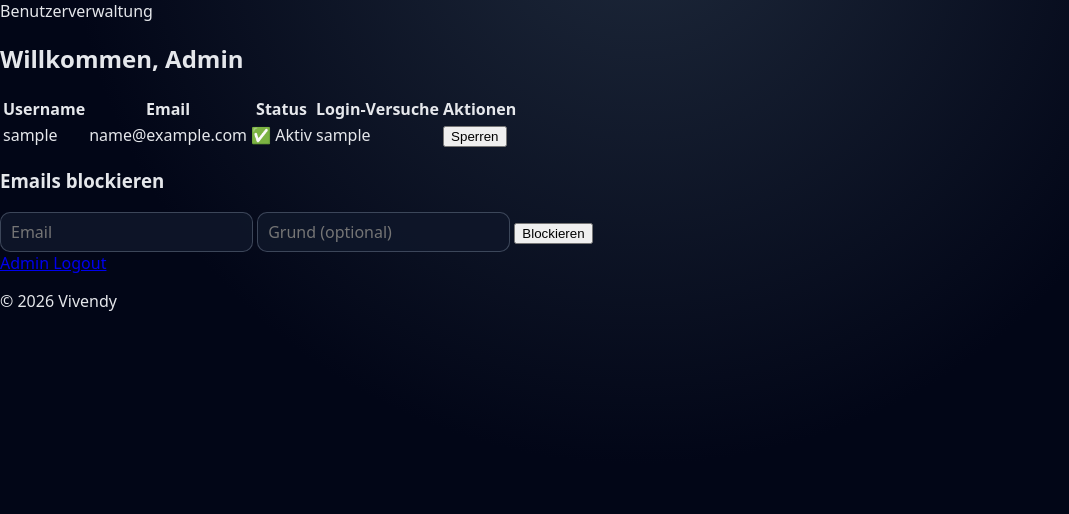
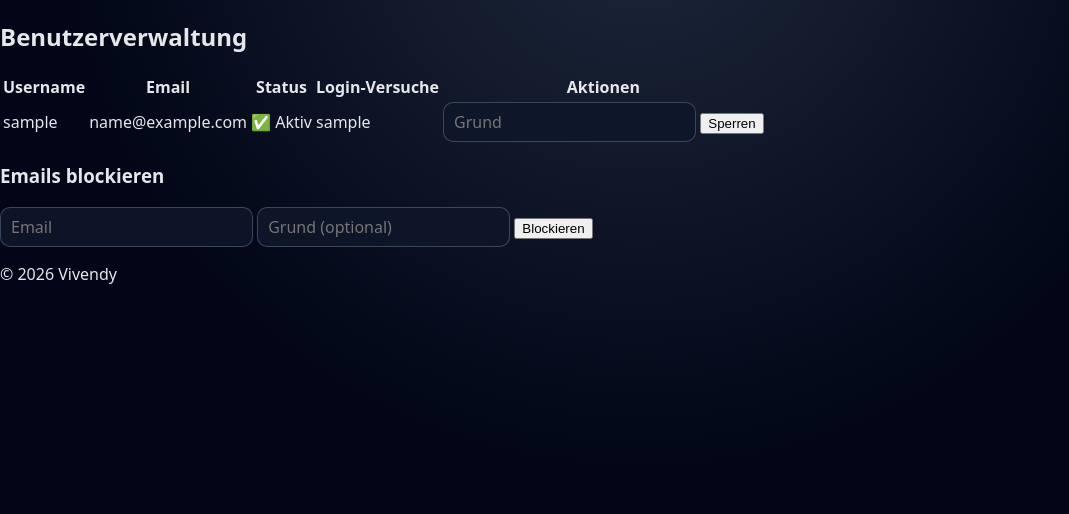
Before and after one commit to luki2005/vivendy, a Flask app: template templates/admin_users.html in a window 1280 px wide. Shown: the part 108-622 px from the top of the page, without its empty margins (0-1069 px from the left). Run offline with Flask 3, Linux system fonts and the light colour scheme; the template is opened without the code that fills it: most values are stand-ins (such as "Sample title", 1, 10 or a date in 2020).

Commit message:
Update admin_users.html

```diff
--- a/templates/admin_users.html
+++ b/templates/admin_users.html
@@ -1,12 +1,10 @@
 {% extends "base.html" %}
 
 {% block title %}Admin Panel{% endblock %}
-{% block header %}Benutzerverwaltung{% endblock %}
+{% block header %}<h2>Benutzerverwaltung</h2>{% endblock %}
 
 {% block content %}
-<h2>Willkommen, Admin</h2>
-
-<table>
+<table class="user-table">
     <thead>
         <tr>
             <th>Username</th>
@@ -31,19 +29,16 @@
             <td>{{ user.login_attempts or 0 }}</td>
             <td>
                 {% if not user.banned %}
-                <!-- Ban Button -->
                 <form action="{{ url_for('ban_user', user_id=user._id) }}" method="post" style="display:inline;">
+                    <input type="text" name="reason" placeholder="Grund" required>
                     <button type="submit">Sperren</button>
                 </form>
                 {% else %}
-                <!-- Unban Button -->
                 <form action="{{ url_for('unban_user', user_id=user._id) }}" method="post" style="display:inline;">
                     <button type="submit">Freischalten</button>
                 </form>
-
-                <!-- Trigger Reset Passwort (nur Flag setzen, Benutzer setzt selbst) -->
                 <form action="{{ url_for('trigger_user_reset', user_id=user._id) }}" method="post" style="display:inline;">
-                    <button type="submit">Passwort zurücksetzen</button>
+                    <button type="submit">Reset Passwort</button>
                 </form>
                 {% endif %}
             </td>
@@ -53,11 +48,9 @@
 </table>
 
 <h3>Emails blockieren</h3>
-<form action="{{ url_for('block_email') }}" method="post">
+<form action="{{ url_for('block_email') }}" method="post" class="form-inline">
     <input type="email" name="email" placeholder="Email" required>
     <input type="text" name="reason" placeholder="Grund (optional)">
     <button type="submit">Blockieren</button>
 </form>
-
-<a href="{{ url_for('admin_logout') }}">Admin Logout</a>
 {% endblock %}
```
